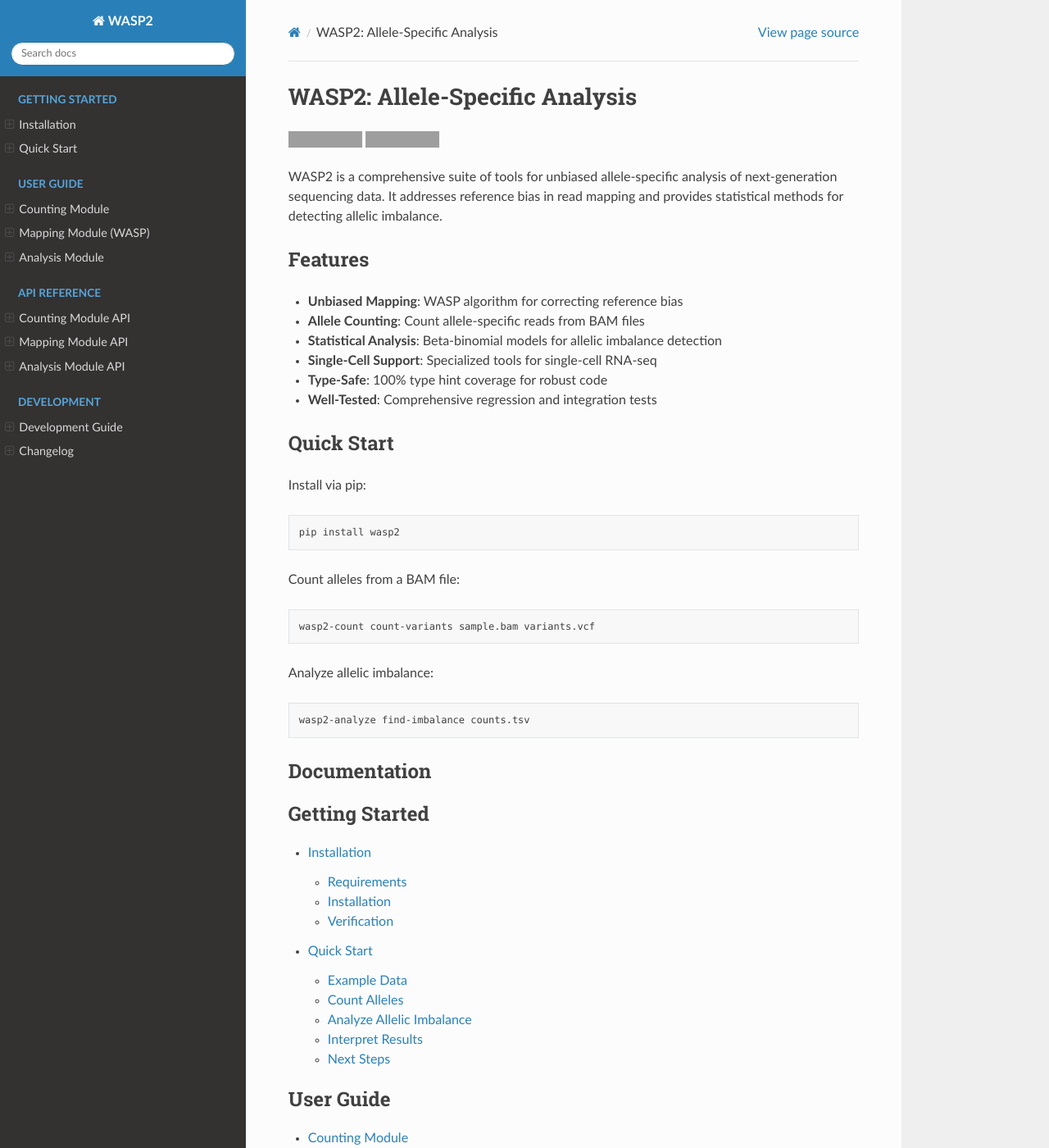
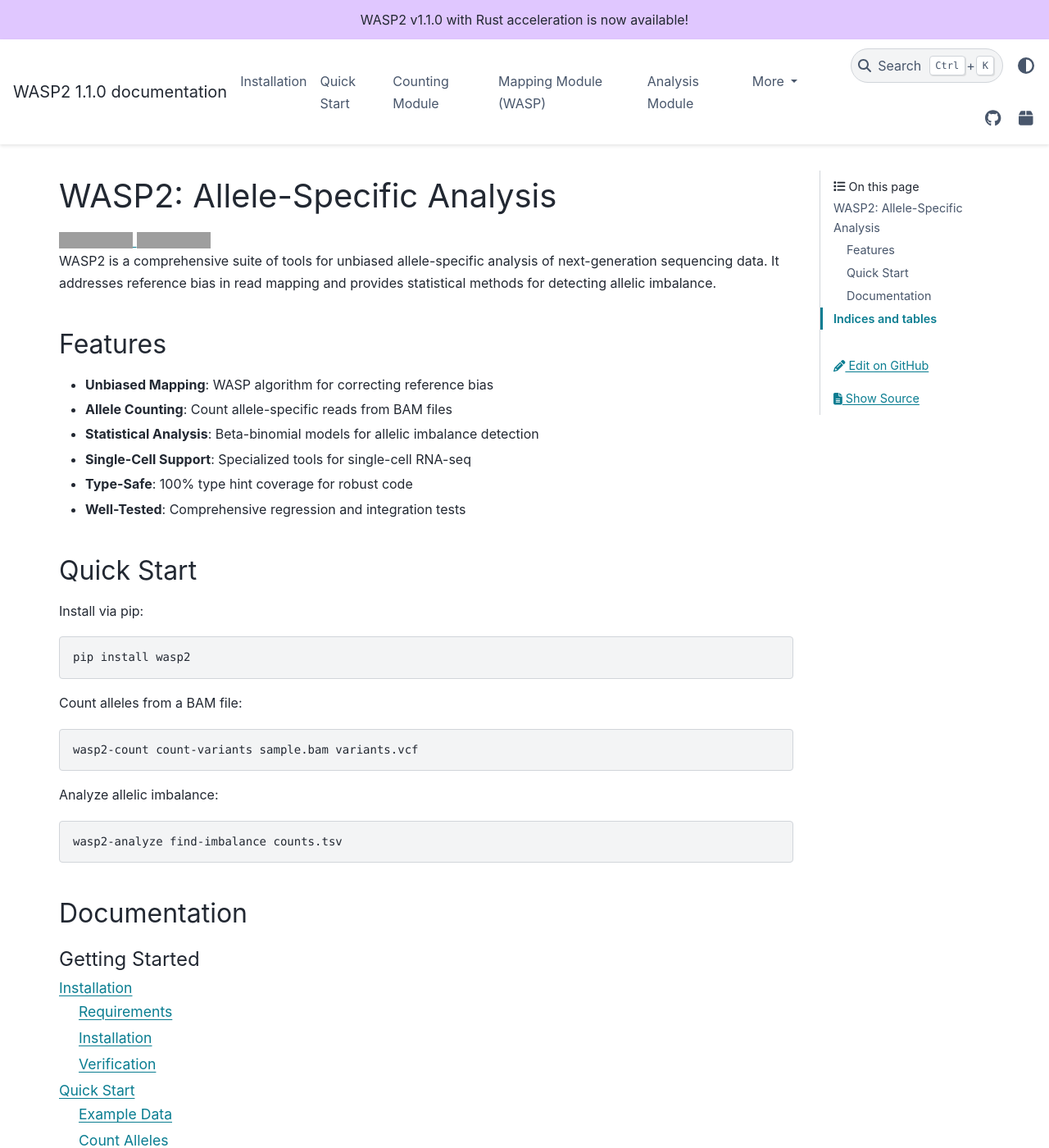
Before and after one commit to mcvickerlab/WASP2, a Sphinx documentation site: the page built from docs/source/index.rst, in a window 1280 px wide and 1400 px high. Shown: the whole window at 82% size. Built offline with Sphinx 7.4.7 and the PyData theme 0.15.4, drawn with Linux system fonts in a browser that asks for light colours; some of the changed text lies outside the part shown; grey boxes are pictures that could not be loaded.

Commit message:
style: upgrade to PyData Sphinx theme for modern docs

```diff
--- a/docs/source/conf.py
+++ b/docs/source/conf.py
@@ -57,15 +57,35 @@ language = 'en'
 # -- Options for HTML output -------------------------------------------------
 
 # The theme to use for HTML and HTML Help pages
-html_theme = 'sphinx_rtd_theme'
+html_theme = 'pydata_sphinx_theme'
 
 # Theme options are theme-specific and customize the look and feel of a theme
 html_theme_options = {
     'navigation_depth': 4,
-    'collapse_navigation': False,
-    'sticky_navigation': True,
-    'includehidden': True,
-    'titles_only': False,
+    'show_nav_level': 2,
+    'show_toc_level': 2,
+    'navbar_align': 'left',
+    'icon_links': [
+        {
+            'name': 'GitHub',
+            'url': 'https://github.com/Jaureguy760/WASP2-exp',
+            'icon': 'fa-brands fa-github',
+        },
+        {
+            'name': 'PyPI',
+            'url': 'https://test.pypi.org/project/wasp2-rust/',
+            'icon': 'fa-solid fa-box',
+        },
+    ],
+    'use_edit_page_button': True,
+    'announcement': 'WASP2 v1.1.0 with Rust acceleration is now available!',
+}
+
+html_context = {
+    'github_user': 'Jaureguy760',
+    'github_repo': 'WASP2-exp',
+    'github_version': 'rust-optimization',
+    'doc_path': 'docs/source',
 }
 
 # Add any paths that contain custom static files (such as style sheets)
--- a/pyproject.toml
+++ b/pyproject.toml
@@ -63,7 +63,7 @@ dev = [
 ]
 docs = [
     "sphinx>=5.0",
-    "sphinx-rtd-theme>=1.0",
+    "pydata-sphinx-theme>=0.14",
     "sphinx-autodoc-typehints>=1.0",
 ]
 rust = [
```
Also changed, not shown: 1 other file.
